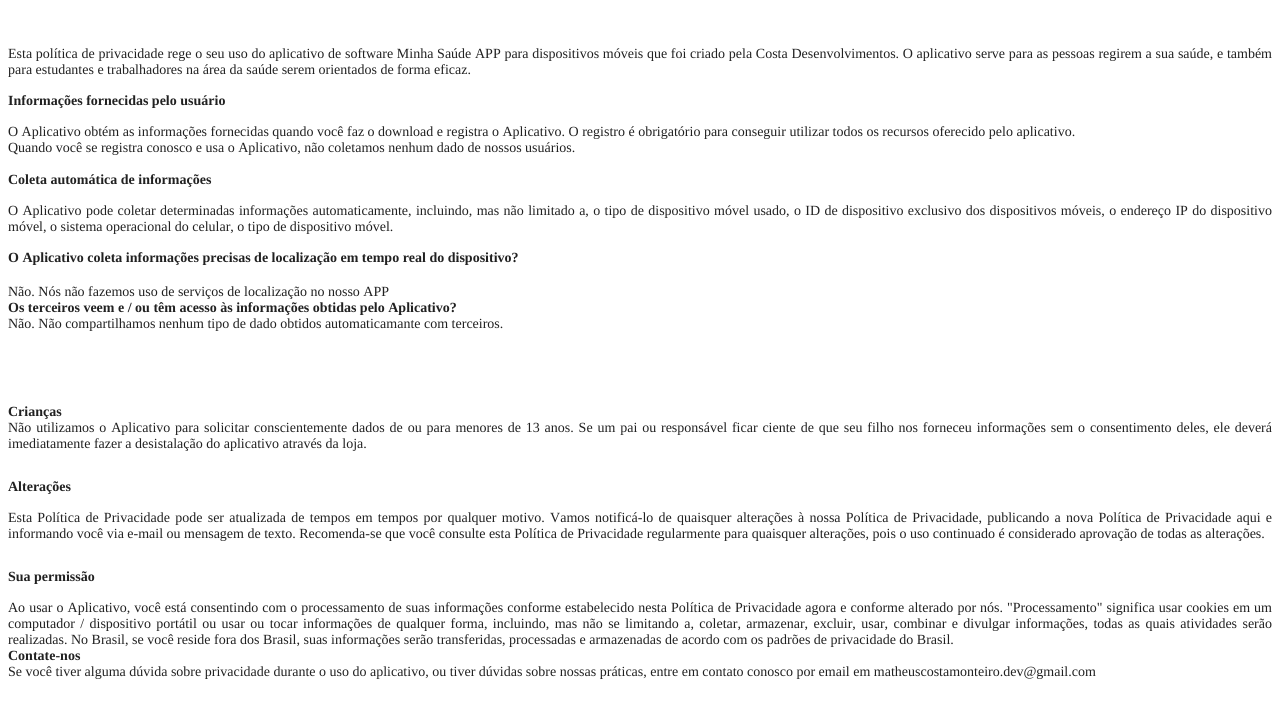
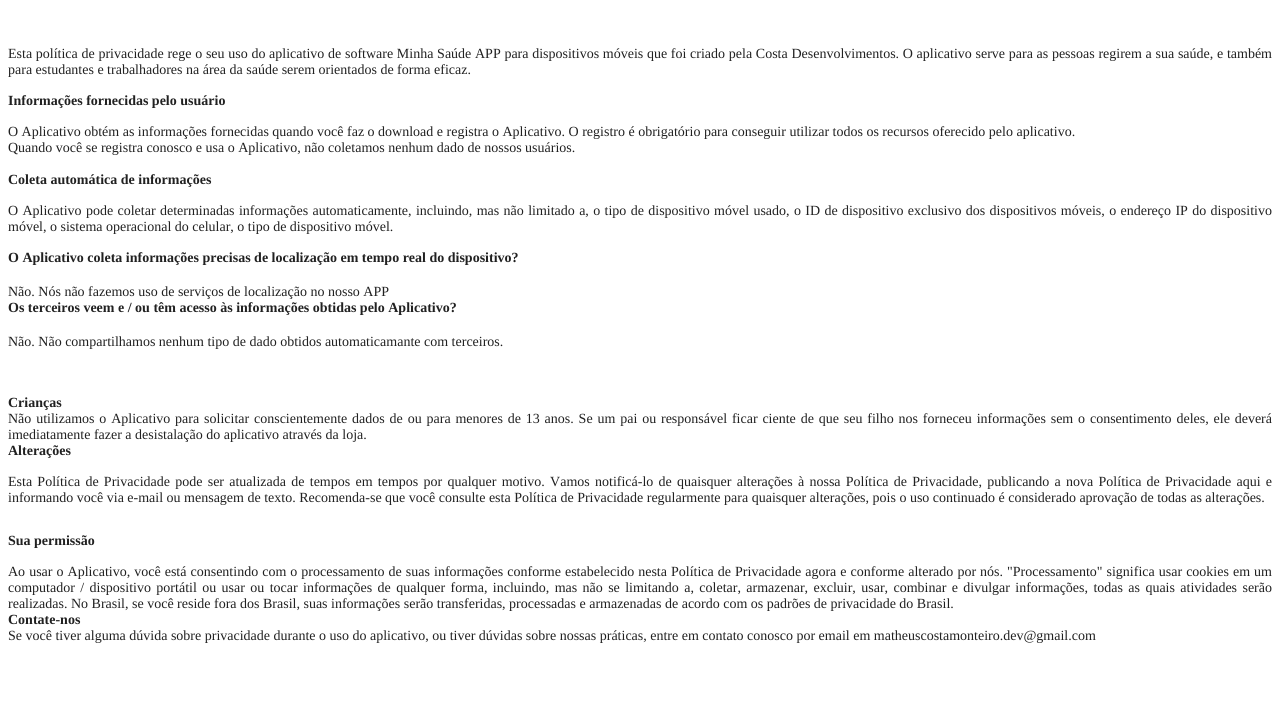
Before and after one commit to costadev00/mcosta00.github.io, a plain HTML site: page index.html in a window 1280 px wide. Drawn offline with Linux system fonts and the light colour scheme.

Commit message:
Update index.html

```diff
--- a/index.html
+++ b/index.html
@@ -48,19 +48,18 @@
 <p class="p2"><span class="s1">Não. Nós não fazemos uso de serviços de localização no nosso APP</span></p>
 
 <p class="p4"><span class="s1"><b>Os terceiros veem e / ou têm acesso às informações obtidas pelo Aplicativo?</b></span></p>
+<p class="p7"><span class="s1"><br>
+</span></p>
 <p class="p2"><span class="s1">Não. Não compartilhamos nenhum tipo de dado obtidos automaticamante com terceiros.</span></p>
 <p class="p7"><span class="s1"><br>
 </span></p>
 <p class="p5"><span class="s1"><br>
 </span></p>
 
-<p class="p5"><span class="s1"><br>
-</span></p>
 <p class="p4"><span class="s1"><b>Crianças</b></span></p>
 
 <p class="p2"><span class="s1">Não utilizamos o Aplicativo para solicitar conscientemente dados de ou para menores de 13 anos. Se um pai ou responsável ficar ciente de que seu filho nos forneceu informações sem o consentimento deles, ele deverá imediatamente fazer a desistalação do aplicativo através da loja.</span></p>
-<p class="p5"><span class="s1"><br>
-</span></p>
+
 
 <p class="p4"><span class="s1"><b>Alterações</b></span></p>
 <p class="p3"><span class="s1"><br>
```
